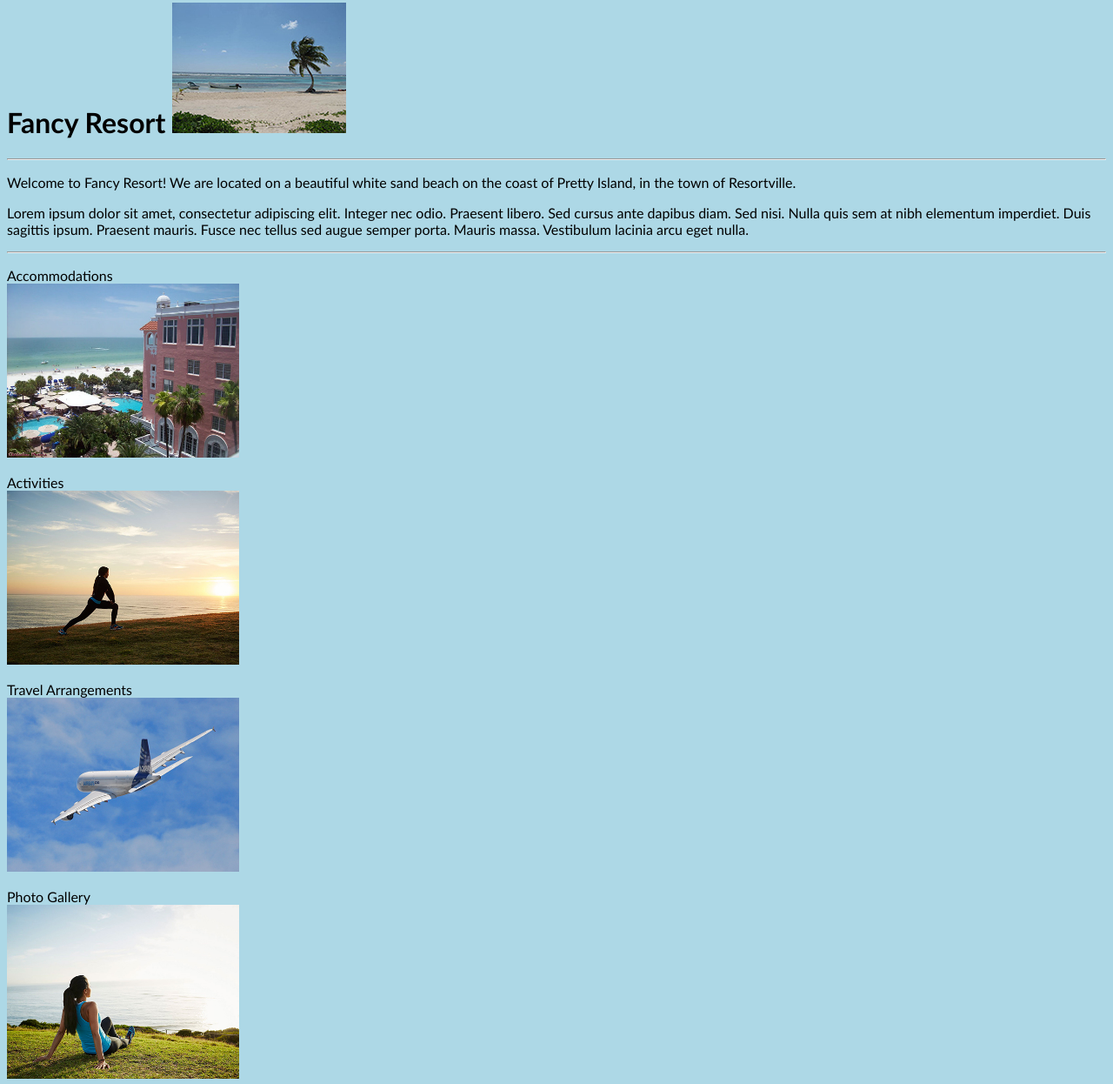
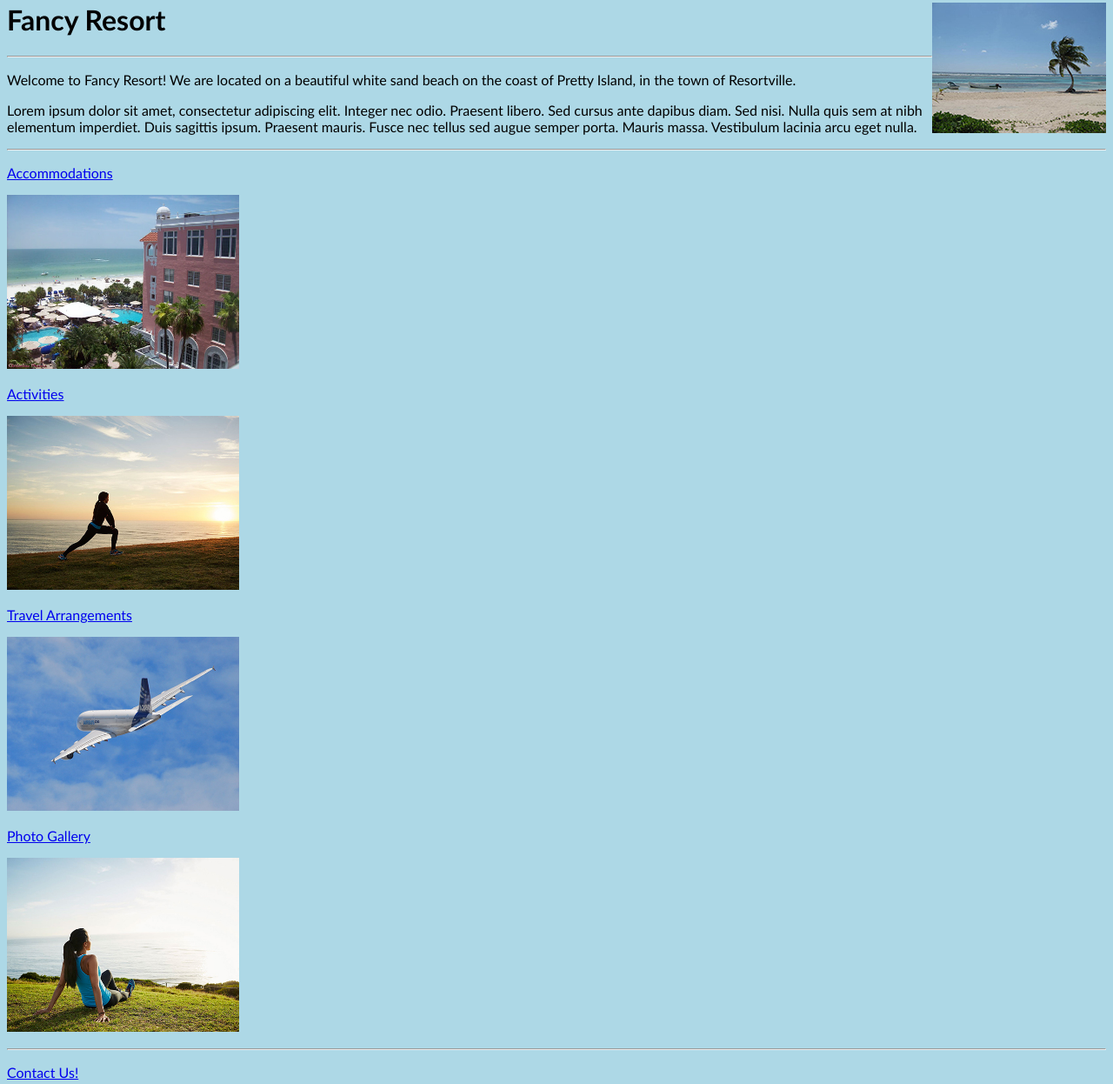
Before and after one commit to amypierce/resort-webpage, a plain HTML site: page index.html in a window 1280 px wide. Shown: the part 18-1264 px from the top of the page at 87% size. Drawn offline with Linux system fonts and the light colour scheme.

Commit message:
Apply CSS stylesheet additions to change background colors to shades of blue and add links to pages for accommodations, activities, travel arrangements, photo gallery, and contact page

```diff
--- a/index.html
+++ b/index.html
@@ -7,7 +7,7 @@
 
     <body>
         <h1>Fancy Resort
-        <img src="img/palm tree.jpg" alt="A photo of a palm tree" ="right">
+        <img src="img/palm tree.jpg" alt="A photo of a palm tree" align="right">
         </h1>
         <hr>
         <p class="intro">Welcome to Fancy Resort! We are located on a beautiful white sand beach on the coast of Pretty Island, in the town of Resortville.</p>
@@ -16,19 +16,19 @@
 
         <hr>
 
-        <p><ahref="accommodations.html>Accommodations<br>
-        <img src="img/hotel.jpg" alt="A photo of the hotel" height="200px"></a></p>
+        <p><a href="accommodations.html">Accommodations</a></p>
+        <img src="img/hotel.jpg" alt="A photo of the hotel" height="200px">
 
-        <p><ahref="activities.html>Activities<br>
-            <img src="img/yoga2.jpg" alt="A photo a woman on the beach" height="200px"></a></p>
+        <p><a href="activities.html">Activities</a></p>
+        <img src="img/yoga2.jpg" alt="A photo a woman on the beach" height="200px"></a></p>
 
-        <p><ahref="travel.html>Travel Arrangements<br>
-            <img src="img/travel.jpg" alt="A photo of an airplane" height="200px"></a></p>
+        <p><a href="travel-arrangements.html">Travel Arrangements</a></p>
+        <img src="img/travel.jpg" alt="A photo of an airplane" height="200px"></a></p>
 
-        <p><ahref="photos.html>Photo Gallery<br>
-            <img src="img/yoga.jpg" alt="A photo of a woman doing yoga near the ocean" height="200px"></a></p>
+        <p><a href="photos.html">Photo Gallery</a></p>
+        <img src="img/yoga.jpg" alt="A photo of a woman doing yoga near the ocean" height="200px"></a></p>
 
-        <hr>
+            <hr>
 
         <p class="contact"><a href="contact.html">Contact Us!</a></p>
 
```
